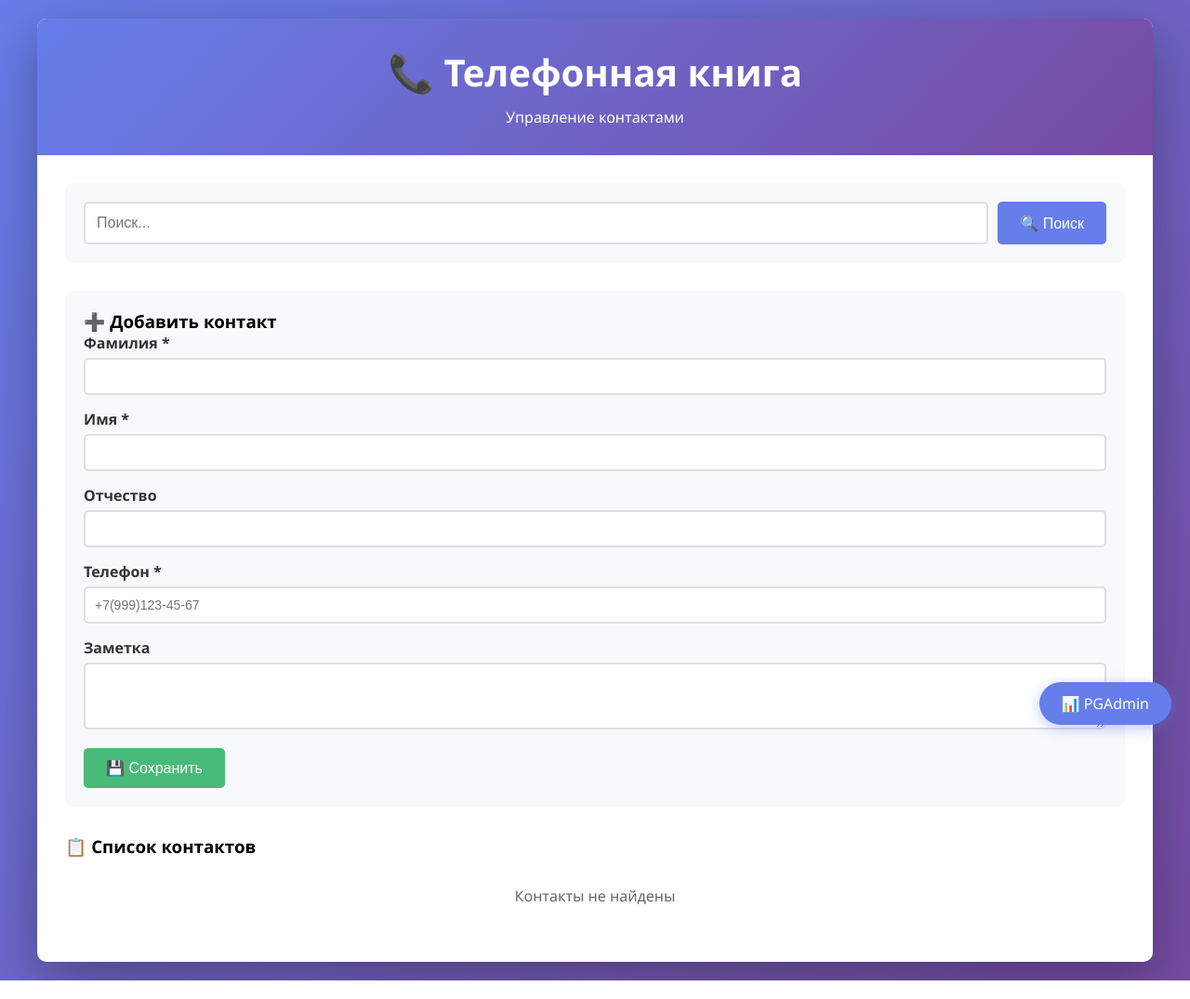
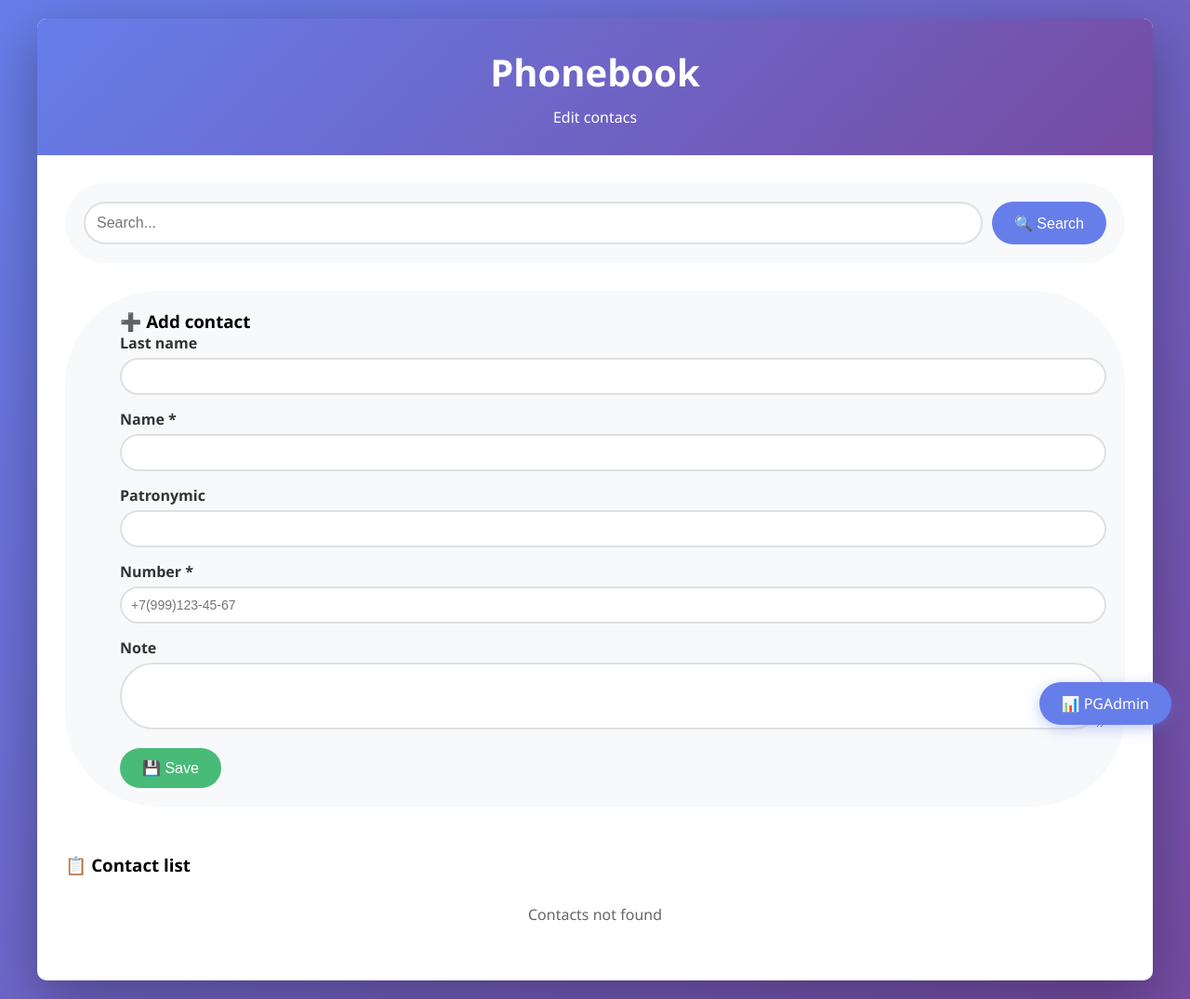
Before and after one commit to klayyy122/phonebook, a Flask app: page / in a window 1280 px wide. Shown: the whole page at 93% size. Run offline with Flask 3, Linux system fonts and the light colour scheme; data that the repository does not hold is empty; some libraries are stand-ins or nearby versions.

Commit message:
Update???

```diff
--- a/app/app.py
+++ b/app/app.py
@@ -3,6 +3,7 @@ import psycopg2
 import psycopg2.extras
 import os
 from dotenv import load_dotenv
+import re
 
 
 load_dotenv()
@@ -17,7 +18,6 @@ DB_USER = os.getenv('DB_USER', 'phonebook_user')
 DB_PASSWORD = os.getenv('DB_PASSWORD', 'password')
 
 def get_db_connection():
-
     conn = psycopg2.connect(
         host=DB_HOST,
         port=DB_PORT,
@@ -27,12 +27,11 @@ def get_db_connection():
         cursor_factory=psycopg2.extras.DictCursor
     )
     return conn
+
 def init_db():
-
     try:
         conn = get_db_connection()
         cur = conn.cursor()
-
 
         cur.execute('''
             CREATE TABLE IF NOT EXISTS contacts (
@@ -41,7 +40,7 @@ def init_db():
                 first_name VARCHAR(100) NOT NULL,
                 middle_name VARCHAR(100),
                 phone_number VARCHAR(20) NOT NULL UNIQUE,
-                note TEXT,
+                note TEXT
 
             )
         ''')
@@ -49,7 +48,6 @@ def init_db():
 
         cur.execute('CREATE INDEX IF NOT EXISTS idx_contacts_last_name ON contacts(last_name)')
         cur.execute('CREATE INDEX IF NOT EXISTS idx_contacts_phone_number ON contacts(phone_number)')
-
 
         cur.execute('SELECT COUNT(*) FROM contacts')
         count = cur.fetchone()[0]
@@ -65,10 +63,10 @@ def init_db():
         conn.commit()
         cur.close()
         conn.close()
-        print("Таблица contacts создана/проверена")
+        print("Table contacts was created")
+
     except Exception as e:
-        print(f"Ошибка при создании таблицы: {e}")
-
+        print(f"Error to create table: {e}")
 
 @app.route('/')
 def index():
@@ -80,7 +78,6 @@ def index():
     conn.close()
     return render_template('index.html', contacts=contacts)
 
-
 @app.route('/add', methods=['POST'])
 def add_contact():
     last_name = request.form['last_name']
@@ -88,6 +85,13 @@ def add_contact():
     middle_name = request.form.get('middle_name', '')
     phone_number = request.form['phone_number']
     note = request.form.get('note', '')
+
+    phone_pattern = r'^(\+7|8)[\- \(]?\d{3}\)?[\- ]?\d{3}[\- ]?\d{2}[\- ]?\d{2}$'
+
+    if not re.match(phone_pattern, phone_number):
+        flash('Error: wrong format of number! Try +7(999)123-45-67 or 89991234567', 'error')
+        return redirect(url_for('index'))
+
 
     try:
         conn = get_db_connection()
@@ -99,11 +103,11 @@ def add_contact():
         conn.commit()
         cur.close()
         conn.close()
-        flash('Контакт успешно добавлен!', 'success')
+        flash('Saving contact success!', 'success')
     except psycopg2.IntegrityError:
-        flash('Ошибка: контакт с таким телефоном уже существует!', 'error')
+        flash('Error: exist!', 'error')
     except Exception as e:
-        flash(f'Ошибка при добавлении: {str(e)}', 'error')
+        flash(f'Error: {str(e)}', 'error')
 
     return redirect(url_for('index'))
 
@@ -119,8 +123,7 @@ def get_contact(id):
 
     if contact:
         return jsonify(dict(contact))
-    return jsonify({'error': 'Контакт не найден'}), 404
-
+    return jsonify({'error': 'Contact not found'})
 
 @app.route('/update/<int:id>', methods=['POST'])
 def update_contact(id):
@@ -142,9 +145,9 @@ def update_contact(id):
         conn.commit()
         cur.close()
         conn.close()
-        flash('Контакт успешно обновлен!', 'success')
+        flash('Success!', 'success')
     except Exception as e:
-        flash(f'Ошибка при обновлении: {str(e)}', 'error')
+        flash(f'Error: {str(e)}', 'error')
 
     return redirect(url_for('index'))
 
@@ -158,9 +161,9 @@ def delete_contact(id):
         conn.commit()
         cur.close()
         conn.close()
-        flash('Контакт успешно удален!', 'success')
+        flash('Success!', 'success')
     except Exception as e:
-        flash(f'Ошибка при удалении: {str(e)}', 'error')
+        flash(f'Error {str(e)}', 'error')
 
     return redirect(url_for('index'))
 
--- a/app/templates/index.html
+++ b/app/templates/index.html
@@ -3,7 +3,7 @@
 <head>
     <meta charset="UTF-8">
     <meta name="viewport" content="width=device-width, initial-scale=1.0">
-    <title>Телефонная книга</title>
+    <title>Phonebook</title>
     <style>
         * {
             margin: 0;
@@ -51,7 +51,7 @@
             background: #d4edda;
             color: #155724;
             padding: 12px;
-            border-radius: 5px;
+            border-radius: 100px;
             border: 1px solid #c3e6cb;
             margin-bottom: 10px;
         }
@@ -60,7 +60,7 @@
             background: #f8d7da;
             color: #721c24;
             padding: 12px;
-            border-radius: 5px;
+            border-radius: 100px;
             border: 1px solid #f5c6cb;
             margin-bottom: 10px;
         }
@@ -68,7 +68,7 @@
         .search-section {
             background: #f8f9fa;
             padding: 20px;
-            border-radius: 8px;
+            border-radius: 100px;
             margin-bottom: 30px;
         }
 
@@ -81,14 +81,14 @@
             flex: 1;
             padding: 12px;
             border: 2px solid #e0e0e0;
-            border-radius: 5px;
+            border-radius: 100px;
             font-size: 16px;
         }
 
         .btn {
             padding: 12px 24px;
             border: none;
-            border-radius: 5px;
+            border-radius: 100px;
             font-size: 16px;
             cursor: pointer;
             transition: all 0.3s;
@@ -137,8 +137,9 @@
         .add-form {
             background: #f8f9fa;
             padding: 20px;
-            border-radius: 8px;
-            margin-bottom: 30px;
+            border-radius: 100px;
+            margin-bottom: 50px;
+            padding-left: 59px;
         }
 
         .form-group {
@@ -156,7 +157,7 @@
             width: 100%;
             padding: 10px;
             border: 2px solid #e0e0e0;
-            border-radius: 5px;
+            border-radius: 100px;
             font-size: 14px;
         }
 
@@ -208,7 +209,7 @@
             margin: 50px auto;
             padding: 30px;
             max-width: 500px;
-            border-radius: 10px;
+            border-radius: 100px;
             position: relative;
         }
 
@@ -232,7 +233,7 @@
             background: #667eea;
             color: white;
             padding: 12px 24px;
-            border-radius: 50px;
+            border-radius: 100px;
             text-decoration: none;
             box-shadow: 0 4px 15px rgba(102, 126, 234, 0.4);
             z-index: 100;
@@ -249,8 +250,8 @@
 
     <div class="container">
         <div class="header">
-            <h1>📞 Телефонная книга</h1>
-            <p>Управление контактами</p>
+            <h1>Phonebook</h1>
+            <p>Edit contacs</p>
         </div>
 
         <div class="main-content">
@@ -266,51 +267,51 @@
 
             <div class="search-section">
                 <form class="search-form" action="{{ url_for('search_contacts') }}" method="GET">
-                    <input type="text" class="search-input" name="q" placeholder="Поиск..." value="{{ search_query if search_query else '' }}">
-                    <button type="submit" class="btn btn-primary">🔍 Поиск</button>
+                    <input type="text" class="search-input" name="q" placeholder="Search..." value="{{ search_query if search_query else '' }}">
+                    <button type="submit" class="btn btn-primary">🔍 Search</button>
                     {% if search_query %}
-                        <a href="{{ url_for('index') }}" class="btn btn-warning">✕ Сбросить</a>
+                        <a href="{{ url_for('index') }}" class="btn btn-warning">✕ Reset</a>
                     {% endif %}
                 </form>
             </div>
 
             <div class="add-form">
-                <h3>➕ Добавить контакт</h3>
+                <h3>➕ Add contact</h3>
                 <form action="{{ url_for('add_contact') }}" method="POST">
                     <div class="form-group">
-                        <label>Фамилия *</label>
+                        <label>Last name</label>
                         <input type="text" class="form-control" name="last_name" required>
                     </div>
                     <div class="form-group">
-                        <label>Имя *</label>
+                        <label>Name *</label>
                         <input type="text" class="form-control" name="first_name" required>
                     </div>
                     <div class="form-group">
-                        <label>Отчество</label>
+                        <label>Patronymic</label>
                         <input type="text" class="form-control" name="middle_name">
                     </div>
                     <div class="form-group">
-                        <label>Телефон *</label>
+                        <label>Number *</label>
                         <input type="text" class="form-control" name="phone_number" placeholder="+7(999)123-45-67" required>
                     </div>
                     <div class="form-group">
-                        <label>Заметка</label>
+                        <label>Note</label>
                         <textarea class="form-control" name="note" rows="3"></textarea>
                     </div>
-                    <button type="submit" class="btn btn-success">💾 Сохранить</button>
+                    <button type="submit" class="btn btn-success">💾 Save</button>
                 </form>
             </div>
 
-            <h3>📋 Список контактов</h3>
+            <h3>📋 Contact list</h3>
 
             {% if contacts %}
                 <table class="contacts-table">
                     <thead>
                         <tr>
-                            <th>ФИО</th>
-                            <th>Телефон</th>
-                            <th>Заметка</th>
-                            <th>Действия</th>
+                            <th>LFP</th>
+                            <th>Number</th>
+                            <th>Note</th>
+                            <th>Instruments</th>
                         </tr>
                     </thead>
                     <tbody>
@@ -320,15 +321,15 @@
                                 <td>{{ contact.phone_number }}</td>
                                 <td>{{ contact.note or '-' }}</td>
                                 <td>
-                                    <button class="btn btn-warning" onclick="editContact({{ contact.id }})">✏️ Ред.</button>
-                                    <a href="{{ url_for('delete_contact', id=contact.id) }}" class="btn btn-danger" onclick="return confirm('Удалить?')">🗑️ Уд.</a>
+                                    <button class="btn btn-warning" onclick="editContact({{ contact.id }})">✏️ edit</button>
+                                    <a href="{{ url_for('delete_contact', id=contact.id) }}" class="btn btn-danger" onclick="return confirm('Delete?')">🗑️ Del.</a>
                                 </td>
                             </tr>
                         {% endfor %}
                     </tbody>
                 </table>
             {% else %}
-                <p style="text-align: center; padding: 30px; color: #666;">Контакты не найдены</p>
+                <p style="text-align: center; padding: 30px; color: #666;">Contacts not found</p>
             {% endif %}
         </div>
     </div>
@@ -336,37 +337,37 @@
     <div id="editModal" class="modal">
         <div class="modal-content">
             <span class="close" onclick="closeModal()">&times;</span>
-            <h2>✏️ Редактирование</h2>
+            <h2>✏️ Edit</h2>
             <form id="editForm" method="POST">
                 <input type="hidden" id="edit_id">
 
                 <div class="form-group">
-                    <label>Фамилия *</label>
+                    <label>Last name *</label>
                     <input type="text" class="form-control" id="edit_last_name" name="last_name" required>
                 </div>
 
                 <div class="form-group">
-                    <label>Имя *</label>
+                    <label>First name *</label>
                     <input type="text" class="form-control" id="edit_first_name" name="first_name" required>
                 </div>
 
                 <div class="form-group">
-                    <label>Отчество</label>
+                    <label>Patronymic</label>
                     <input type="text" class="form-control" id="edit_middle_name" name="middle_name">
                 </div>
 
                 <div class="form-group">
-                    <label>Телефон *</label>
+                    <label>Number *</label>
                     <input type="text" class="form-control" id="edit_phone_number" name="phone_number" required>
                 </div>
 
                 <div class="form-group">
-                    <label>Заметка</label>
+                    <label>Note</label>
                     <textarea class="form-control" id="edit_note" name="note" rows="3"></textarea>
                 </div>
 
-                <button type="submit" class="btn btn-success">💾 Обновить</button>
-                <button type="button" class="btn btn-danger" onclick="closeModal()">✕ Отмена</button>
+                <button type="submit" class="btn btn-success">💾 Update</button>
+                <button type="button" class="btn btn-danger" onclick="closeModal()">✕ Cancel</button>
             </form>
         </div>
     </div>
--- a/docker-compose.yml
+++ b/docker-compose.yml
@@ -1,5 +1,3 @@
-version: '3.8'
-
 services:
   postgres:
     image: postgres:15
@@ -9,7 +7,7 @@ services:
       POSTGRES_USER: ${PG_USER}
       POSTGRES_PASSWORD: ${PG_PASS}
     ports:
-      - "5432:5432"
+      - "5433:5432"
     volumes:
       - postgres_data:/var/lib/postgresql/data
       - ./init.sql:/docker-entrypoint-initdb.d/init.sql
```
Also changed, not shown: 3 other files.
